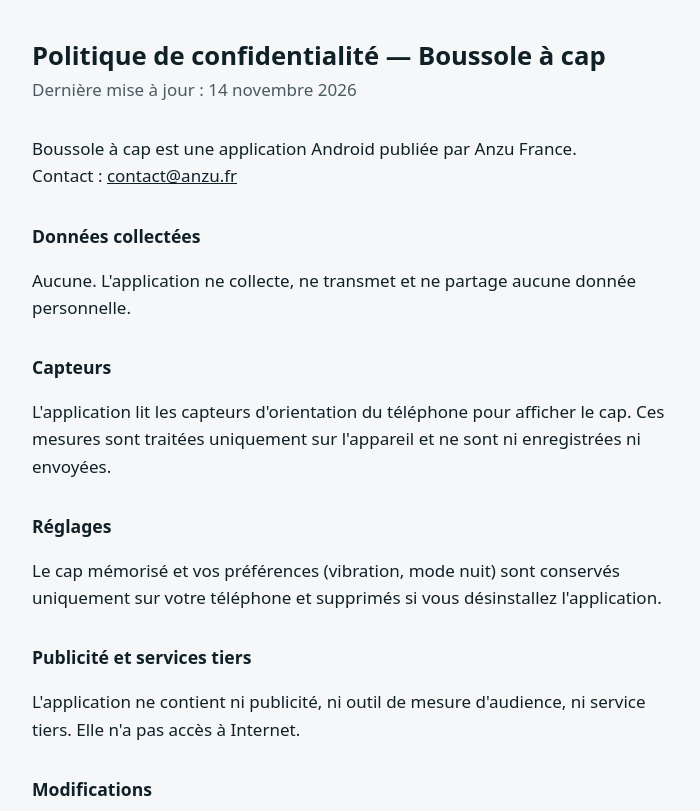
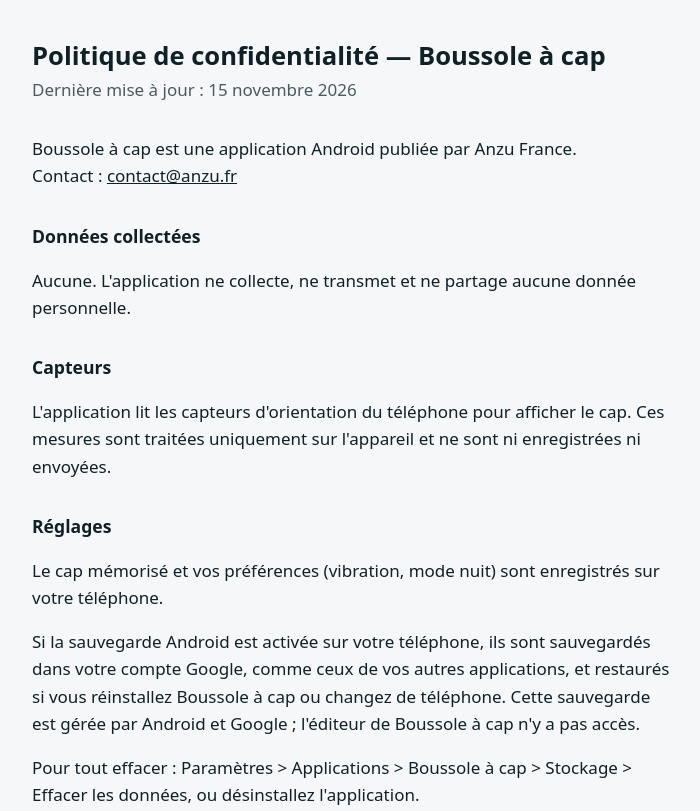
Before and after one commit to gaelbenoit/privacy, a plain HTML site: page boussole.html in a window 1280 px wide. Shown: the top 811 px of the page, without its empty margins (288-988 px from the left). Drawn offline with Linux system fonts and the light colour scheme.

Commit message:
Boussole à cap : sauvegarde Android dans la politique
Les réglages sont copiés dans le compte Google si la sauvegarde Android est
activée : la page le dit désormais, avec la façon de tout effacer.

Co-Authored-By: Claude Opus 5.5 <noreply@anthropic.com>

```diff
--- a/boussole.html
+++ b/boussole.html
@@ -19,7 +19,7 @@
 <body>
 <main>
   <h1>Politique de confidentialité — Boussole à cap</h1>
-  <p class="date">Dernière mise à jour : 14 novembre 2026</p>
+  <p class="date">Dernière mise à jour : 15 novembre 2026</p>
 
   <p>Boussole à cap est une application Android publiée par Anzu France.<br>
      Contact : <a href="mailto:contact@anzu.fr">contact@anzu.fr</a></p>
@@ -32,8 +32,13 @@
      sont traitées uniquement sur l'appareil et ne sont ni enregistrées ni envoyées.</p>
 
   <h2>Réglages</h2>
-  <p>Le cap mémorisé et vos préférences (vibration, mode nuit) sont conservés uniquement sur votre
-     téléphone et supprimés si vous désinstallez l'application.</p>
+  <p>Le cap mémorisé et vos préférences (vibration, mode nuit) sont enregistrés sur votre téléphone.</p>
+  <p>Si la sauvegarde Android est activée sur votre téléphone, ils sont sauvegardés dans votre compte
+     Google, comme ceux de vos autres applications, et restaurés si vous réinstallez Boussole à cap
+     ou changez de téléphone. Cette sauvegarde est gérée par Android et Google ; l'éditeur de
+     Boussole à cap n'y a pas accès.</p>
+  <p>Pour tout effacer : Paramètres &gt; Applications &gt; Boussole à cap &gt; Stockage &gt; Effacer
+     les données, ou désinstallez l'application.</p>
 
   <h2>Publicité et services tiers</h2>
   <p>L'application ne contient ni publicité, ni outil de mesure d'audience, ni service tiers.
```
